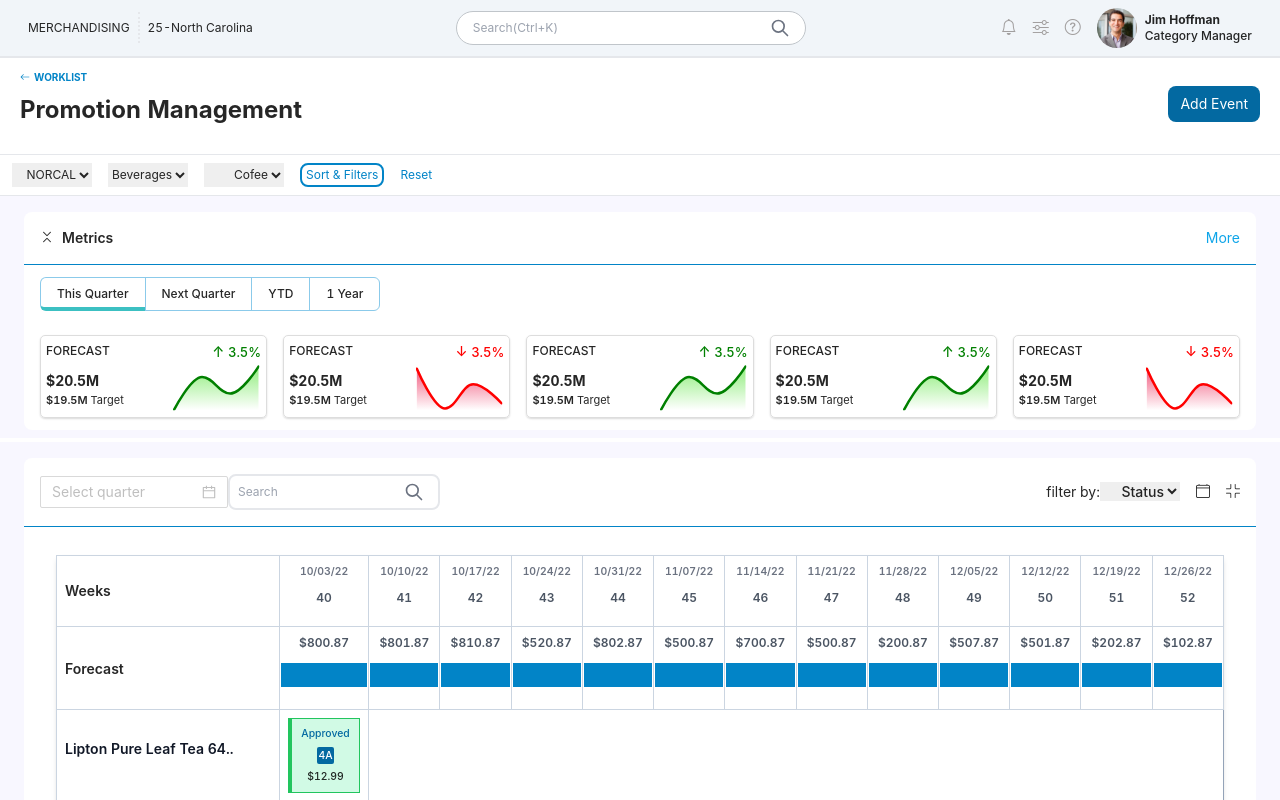
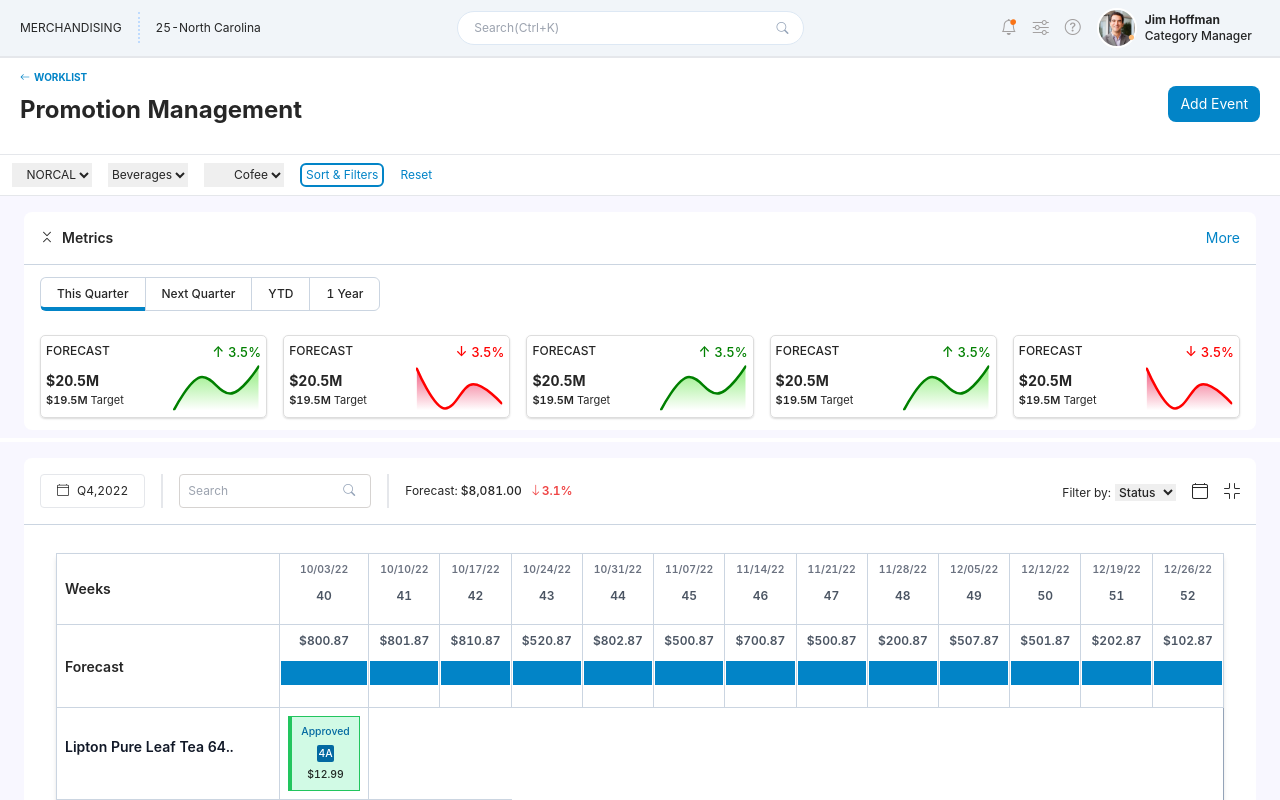
Before and after one commit to anubhavcse08/abs_poc_moonraft, a React (Create React App) app: page / in a window 1280 px wide. Shown: the top 800 px of the page. Built offline with nearby package versions, Linux system fonts and the light colour scheme.

Commit message:
style changes

```diff
--- a/src/App.css
+++ b/src/App.css
@@ -1,4 +1,10 @@
 @import "~antd/dist/antd.css";
+
+:root {
+  --secondary-color: rgb(2 132 199); /*sky-600*/
+  --border: rgb(203, 213, 225); /* slate-300*/
+  --border-active: var(--secondary-color);
+}
 
 .highcharts-grid-line,
 .highcharts-axis,
@@ -133,3 +139,7 @@ section {
 .filterby {
   margin-left: auto;
 }
+
+.search-box-2 {
+  width: clamp(6rem, 20%, 12rem);
+}
--- a/src/App.js
+++ b/src/App.js
@@ -15,9 +15,6 @@ class App extends Component {
     this.state = {
       name: "Anubhav",
     };
-  }
-  onChange(e) {
-    console.log(e);
   }
   render() {
     const options = {
@@ -52,11 +49,11 @@ class App extends Component {
         <Form></Form>
         <section>
           <div class="card">
-            <div class="card-header flex items-center p-4 border-b border-sky-600">
+            <div class="card-header flex items-center p-4 border-b border-slate-300">
               <div className="text-sm font-semibold">
                 <i class="bi bi-chevron-contract mr-2"></i>Metrics
               </div>
-              <button class="button-more text-sky-500 text-sm">More</button>
+              <button class="button-more text-sky-600 text-sm">More</button>
             </div>
             <div class="card-body py-3 px-4">
               <TimeButtonMenu />
@@ -74,37 +71,34 @@ class App extends Component {
 
         {/* <SplineChart  isGrowth={true} /> */}
         <section>
-          <div class="card text-sm">
-            <div class="card-header flex items-center p-4 border-b border-sky-600">
-              <DatePicker onChange={this.onChange} picker="quarter" />
-              <div className="relative">
-                <div class="flex absolute inset-y-0 right-4 items-center pl-3 pointer-events-none">
-                  <svg
-                    aria-hidden="true"
-                    class="w-5 h-5 text-gray-500 dark:text-gray-400"
-                    fill="none"
-                    stroke="currentColor"
-                    viewBox="0 0 24 24"
-                    xmlns="http://www.w3.org/2000/svg"
-                  >
-                    <path
-                      stroke-linecap="round"
-                      stroke-linejoin="round"
-                      stroke-width="2"
-                      d="M21 21l-6-6m2-5a7 7 0 11-14 0 7 7 0 0114 0z"
-                    ></path>
-                  </svg>
+          <div class="card">
+            <div class="card-header flex items-center p-4 border-b border-slate-300 text-xs">
+              <div className="relative border rounded py-2 px-4">
+                <i class="bi bi-calendar4 pr-2"></i>Q4,2022
+              </div>
+              <div className="border w-px mx-4 py-4"></div>
+              <div className="search-box-2 relative">
+                <div class="flex absolute inset-y-0 right-4 items-center pl-3 pointer-events-none text-slate-400">
+                  <i class="bi bi-search"></i>
                 </div>
                 <input
                   type="search"
-                  className="text-xs border-2 rounded-lg p-2"
+                  className="border rounded p-2 border-stone-300 focus:border-stone-400 w-full"
                   placeholder="Search"
                   required
                 ></input>
               </div>
-              <div class="filterby">
-                <label>filter by:</label>
-                <select class="font-medium">
+              <div className="border w-px mx-4 py-4"></div>
+              <div>
+                Forecast: <span className="font-medium">$8,081.00</span>
+              </div>
+              <div className="text-red-500 ml-2 font-semibold">
+                <i class="bi bi-arrow-down"></i>
+                <span id="growth-perc">3.1</span>%
+              </div>
+              <div class="filterby mt-1">
+                <label>Filter by:</label>
+                <select class="font-medium ml-1 pr-1">
                   <option value="1" selected>
                     Status
                   </option>
@@ -112,11 +106,11 @@ class App extends Component {
                   <option value="3">Three</option>
                 </select>
               </div>
-              <div class="icons flex items-center gap-4 ml-4">
-                <span className="icon" href="#">
+              <div class="icons flex items-center gap-4 ml-4 text-base">
+                <span className="icon">
                   <i class="bi bi-calendar4"></i>
                 </span>
-                <span className="icon" href="#">
+                <span className="icon">
                   <i class="bi bi-fullscreen-exit"></i>
                 </span>
               </div>
--- a/src/components/Form/form.css
+++ b/src/components/Form/form.css
@@ -1,15 +1,8 @@
 .submit {
-  border-radius: 8px;
   padding: 2px 4px;
 }
 
-select {
+.form-select {
   width: 80px;
   text-align: right;
 }
-
-select:focus,
-select:active {
-  outline: none;
-  border: none;
-}
--- a/src/components/Form/form.js
+++ b/src/components/Form/form.js
@@ -26,7 +26,7 @@ const Form = () => {
       </select>
       <button
         type="submit"
-        className="submit text-sky-600 border-2 border-sky-600"
+        className="submit text-sky-600 border-2 border-sky-600 rounded-md"
       >
         Sort & Filters
       </button>
--- a/src/components/TopHeader/TopHeader.js
+++ b/src/components/TopHeader/TopHeader.js
@@ -4,47 +4,36 @@ import profile from "../../assets/dummy-profile.png";
 const TopHeader = (prop) => {
   document.onkeyup = function (e) {
     if (e.ctrlKey && e.which == 75) {
-      document.getElementById("default-search").focus();
+      document.getElementById("global-search").focus();
     }
   };
   return (
     <div class="sticky top-0 z-50 bg-slate-100 px-5 py-2">
       <div class="flex items-center text-xs">
         <div>
-          <span class="py-2 px-2 border-r-2 border-solid md:border-dotted uppercase">
+          <span class="py-2 pr-4 border-r-2 border-solid md:border-dotted uppercase border-blue-200">
             {prop.header.type}
           </span>
-          <span class="py-2 px-2">{prop.header.address}</span>
+          <span class="py-2 pl-4">{prop.header.address}</span>
         </div>
-        <div className="search-box relative">
-          <div class="flex absolute inset-y-0 right-4 items-center pl-3 pointer-events-none">
-            <svg
-              aria-hidden="true"
-              class="w-5 h-5 text-gray-500 dark:text-gray-400"
-              fill="none"
-              stroke="currentColor"
-              viewBox="0 0 24 24"
-              xmlns="http://www.w3.org/2000/svg"
-            >
-              <path
-                stroke-linecap="round"
-                stroke-linejoin="round"
-                stroke-width="2"
-                d="M21 21l-6-6m2-5a7 7 0 11-14 0 7 7 0 0114 0z"
-              ></path>
-            </svg>
+        <div className="search-box relative text-xs">
+          <div class="flex absolute inset-y-0 right-4 items-center pl-3 pointer-events-none text-slate-400">
+            <i class="bi bi-search"></i>
           </div>
           <input
             type="search"
-            id="default-search"
-            className="text-xs"
+            id="global-search"
+            className="global-search"
             placeholder="Search(Ctrl+K)"
             required
           ></input>
         </div>
-        <div className="header-icons">
+        <div className="header-icons flex gap-4 ml-auto">
           <a href="#">
-            <i class="bi bi-bell header-icon"></i>
+            <i
+              data-notification={prop.header.notifications ? "." : ""}
+              class="bi bi-bell header-icon"
+            ></i>
           </a>
           <a href="#">
             <i class="bi bi-sliders header-icon"></i>
@@ -54,11 +43,9 @@ const TopHeader = (prop) => {
           </a>
         </div>
         <div className="user flex items-center">
-          <img
-            className="border-2 border-white rounded-full mr-2"
-            src={profile}
-            alt="img"
-          ></img>
+          <div className="user-pic relative">
+            <img className="rounded-full mr-2" src={profile} alt="img"></img>
+          </div>
           <div className="user-details">
             <div className="user-name">{prop.header.name}</div>
             <div className="user-designation text-xs">
--- a/src/components/TopHeader/header.css
+++ b/src/components/TopHeader/header.css
@@ -1,28 +1,23 @@
 .search-box {
   margin-left: auto;
+  width: clamp(170px, 28%, 350px);
 }
 
-#default-search {
-  border: 1.5px solid rgb(192, 197, 202);
+.global-search {
+  border: 1.5px solid rgb(221, 232, 244);
   border-radius: 2rem;
   padding: 0.5rem 1rem;
-  width: 350px;
+  width: 100%;
 }
 
-input:focus {
-  border-color: rgb(100, 120, 128);
-  outline: none;
-}
-
-.header-icons {
-  display: flex;
-  gap: 1rem;
-  margin-left: auto;
+.global-search:focus {
+  border-color: hsl(211, 51%, 85%);
 }
 
 .header-icon {
   font-size: 1rem;
   color: rgb(162, 159, 159);
+  position: relative;
 }
 
 .user {
@@ -32,9 +27,20 @@ input:focus {
 
 .user img {
   border-radius: 50%;
+  position: relative;
   flex-shrink: 0;
   width: 40px;
   aspect-ratio: 1;
+  border: 2px solid white;
+}
+
+.user-pic::after {
+  content: ".";
+  font-size: 40px;
+  position: absolute;
+  color: rgb(253 186 116);
+  bottom: 14px;
+  right: 8px;
 }
 
 .user-name {
@@ -45,3 +51,18 @@ input:focus {
   font-size: 12px;
   font-weight: 500;
 }
+
+.bi-bell::after {
+  content: attr(data-notification);
+  font-size: 44px;
+  position: absolute;
+  color: rgb(249 115 22);
+  top: -16px;
+  left: 8px;
+}
+
+
+@media (min-width: 768px) {
+
+
+ }
--- a/src/components/header/header.js
+++ b/src/components/header/header.js
@@ -12,7 +12,7 @@ const Header = () => {
       </div>
       <button
         type="button"
-        class="text-white bg-sky-700 hover:bg-sky-800 rounded-lg text-sm px-3 py-2 focus:outline-none"
+        class="text-white bg-sky-600 hover:bg-sky-800 rounded-lg text-sm px-3 py-2 focus:outline-none"
       >
         Add Event
       </button>
--- a/src/components/metrics/TimeButtonMenu.css
+++ b/src/components/metrics/TimeButtonMenu.css
@@ -1,7 +1,4 @@
-:root {
-  --border: rgb(139, 202, 234);
-  --border-active: rgb(60, 192, 194);
-}
+
 
 .tabs li {
   border-bottom: 1px solid var(--border);
--- a/src/index.css
+++ b/src/index.css
@@ -1,6 +1,7 @@
 @tailwind base;
 @tailwind components;
 @tailwind utilities;
+
 body {
   margin: 0;
   font-family: -apple-system, BlinkMacSystemFont, "Segoe UI", "Roboto", "Oxygen",
@@ -14,3 +15,13 @@ code {
   font-family: source-code-pro, Menlo, Monaco, Consolas, "Courier New",
     monospace;
 }
+
+input:focus {
+  outline: none;
+}
+
+select:focus,
+select:active {
+  outline: none;
+  border: none;
+}
```
